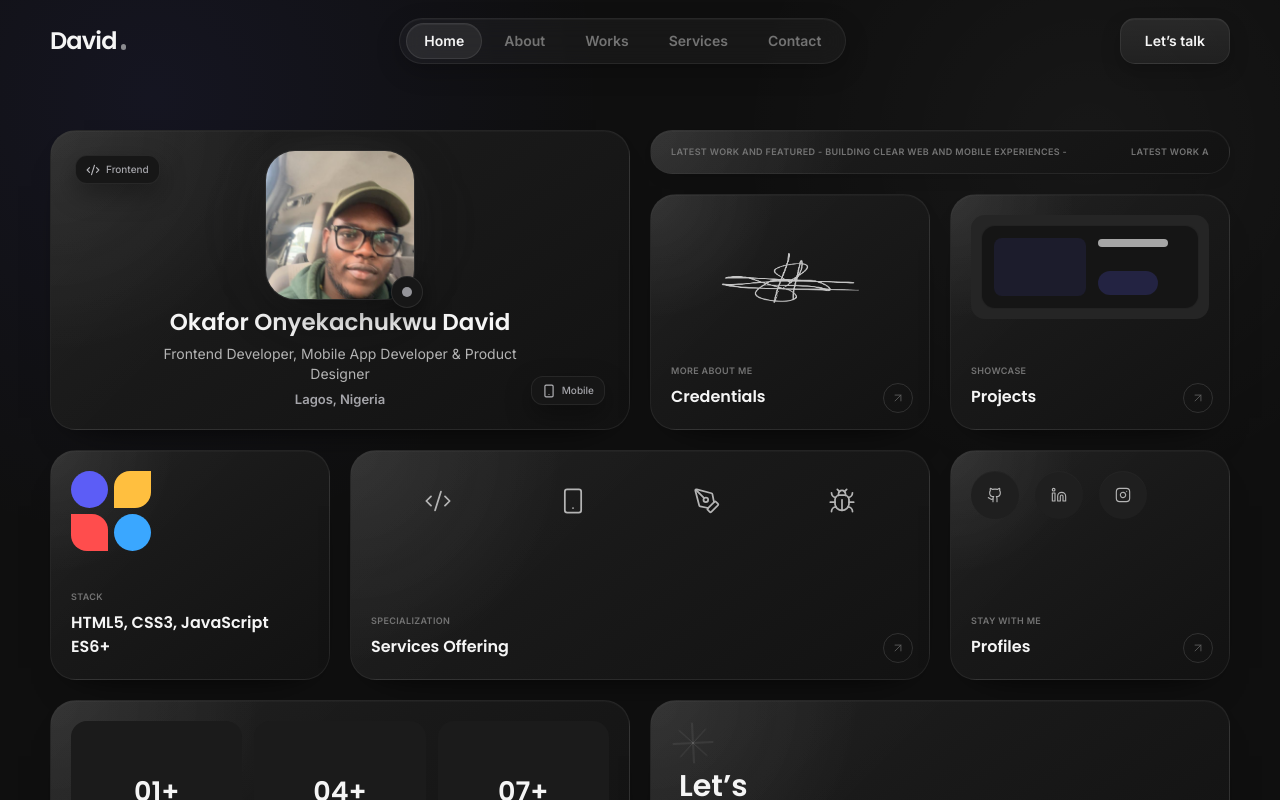
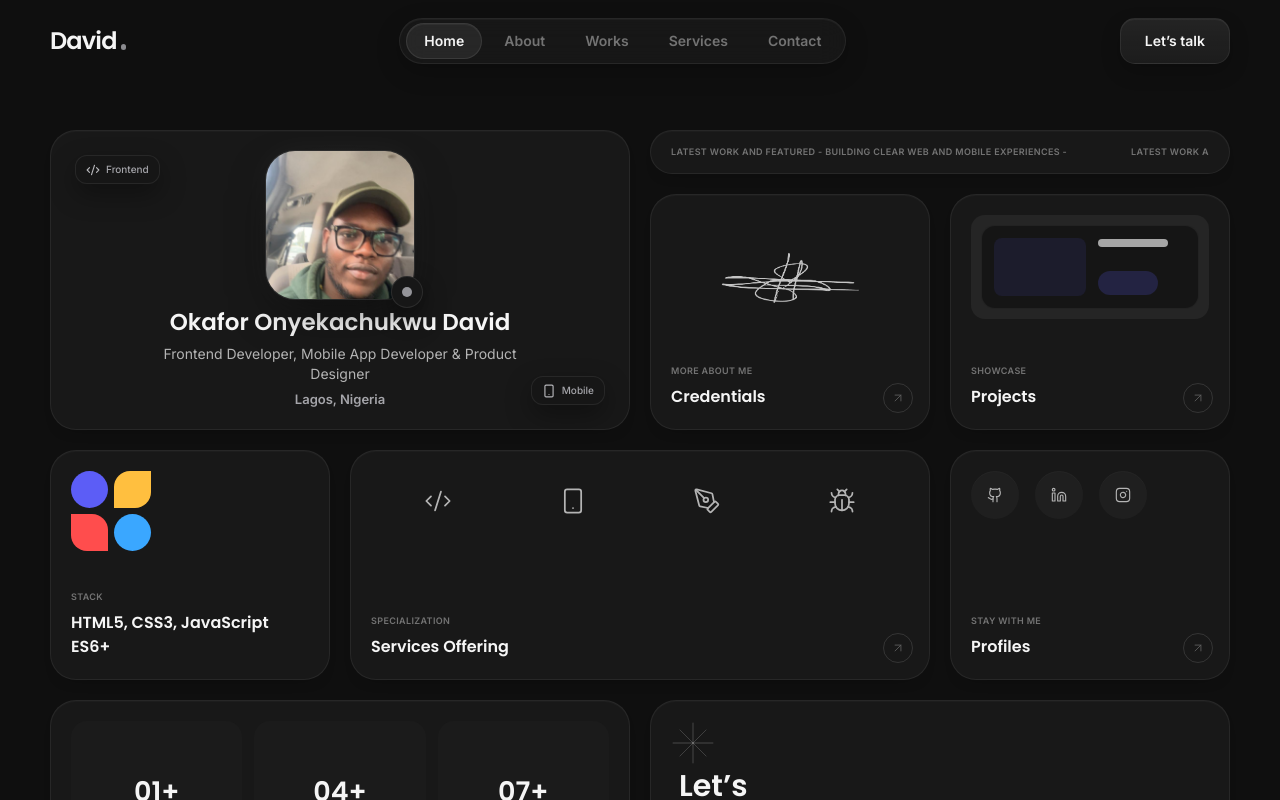
Before and after one commit to ominiknowette/Updated-Portfolio, a Next.js app: page / in a window 1280 px wide. Shown: the top 800 px of the page. Built offline with nearby package versions, Linux system fonts and the light colour scheme.

Commit message:
Stabilize Android desktop-mode rendering

```diff
--- a/app/globals.css
+++ b/app/globals.css
@@ -341,27 +341,23 @@ footer {
   }
 }
 
-@media (pointer: coarse) and (min-width: 768px) and (max-width: 1100px) {
+/* Android browsers can report a desktop-sized CSS viewport while retaining a
+   coarse pointer. Keep the desktop grid, but avoid GPU-heavy paint layers that
+   corrupt when Chrome composites the emulated desktop page. */
+@media (pointer: coarse) and (min-width: 768px),
+  (hover: none) and (min-width: 768px) {
   html,
   body {
     overflow-x: clip;
   }
 
   .site-background {
-    position: absolute;
-    background:
-      radial-gradient(circle at 18% 8%, rgba(92, 93, 246, 0.045), transparent 32%),
-      #0f0f0f;
+    display: none;
   }
 
   .sparkle-slow,
   .profile-motion-group,
-  .profile-image-stage {
-    animation: none !important;
-    transform: none !important;
-    will-change: auto !important;
-  }
-
+  .profile-image-stage,
   .gridx-marquee {
     animation: none !important;
     transform: none !important;
@@ -369,12 +365,12 @@ footer {
   }
 
   .gridx-card {
-    background: linear-gradient(145deg, #202020 0%, #191919 48%, #121212 100%) !important;
+    background: #181818 !important;
     box-shadow:
       inset 0 1px 0 rgba(255, 255, 255, 0.022),
-      0 12px 24px -22px rgba(0, 0, 0, 0.86) !important;
-    contain: paint;
-    isolation: isolate;
+      0 8px 18px -16px rgba(0, 0, 0, 0.82) !important;
+    contain: none;
+    isolation: auto;
     transform: none !important;
     will-change: auto !important;
     -webkit-backdrop-filter: none !important;
@@ -391,9 +387,18 @@ footer {
     transform: none !important;
   }
 
+  .home-grid *,
   .blur-2xl,
   .blur-3xl {
     filter: none !important;
+    -webkit-backdrop-filter: none !important;
+    backdrop-filter: none !important;
+    will-change: auto !important;
+  }
+
+  .home-grid .gridx-card,
+  .home-grid .gridx-card * {
+    transition: none !important;
   }
 }
 
```
